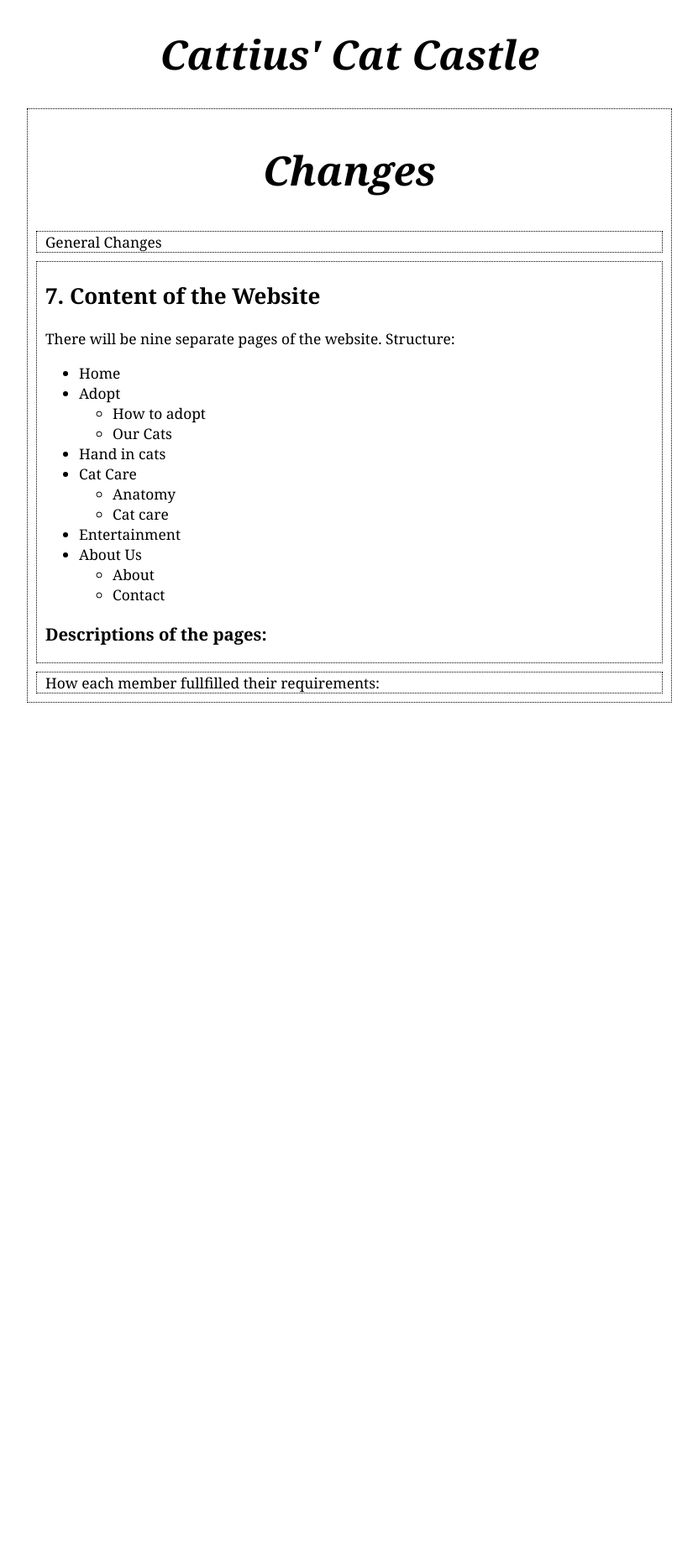
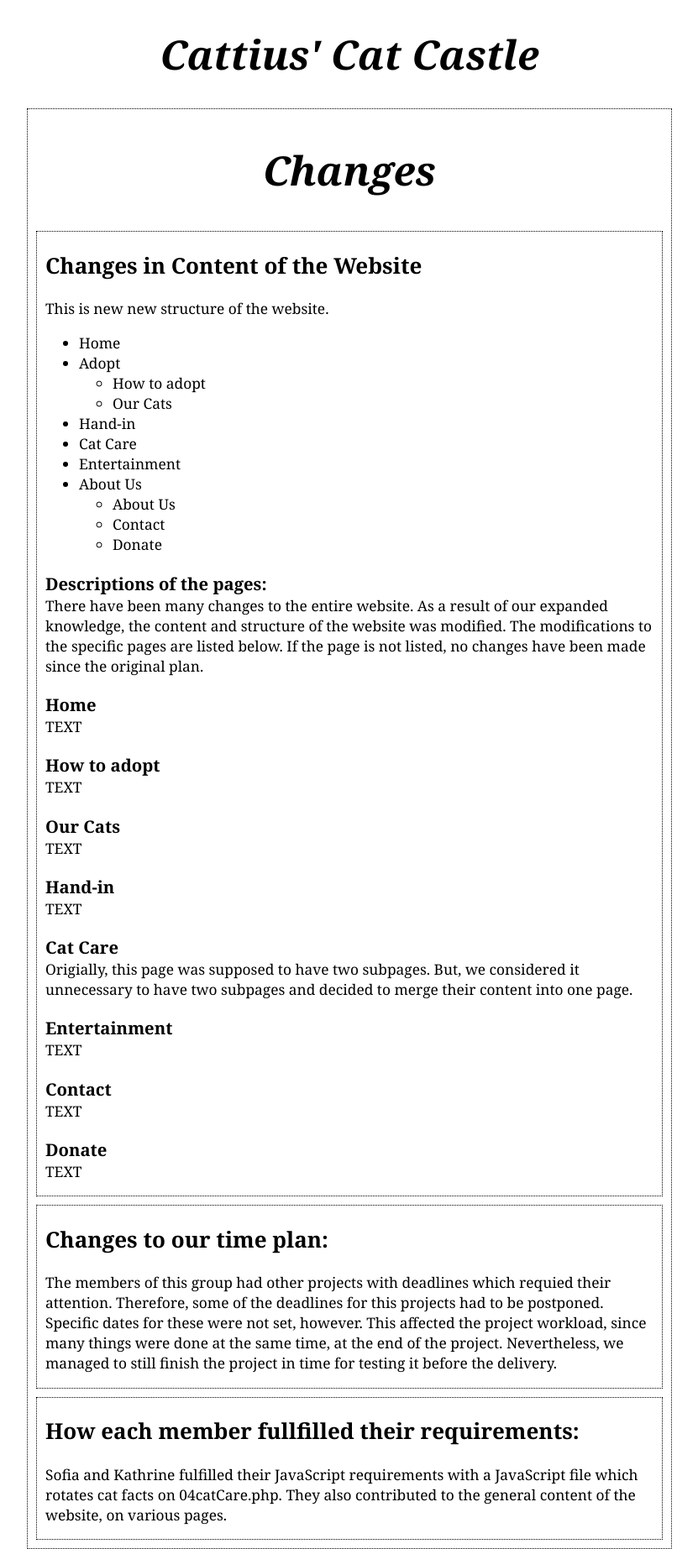
Before and after one commit to kathrinejerichau/catlady, a PHP site: page /P3_changes.html in a window 1280 px wide. Shown: the whole page at 84% size, without its empty margins (224-1055 px from the left). Before the commit the page ends 837 px from the top, so only its background shows below. Run offline with PHP 8.4, Linux system fonts and the light colour scheme.

Commit message:
S och K fix3

```diff
--- a/P3/P3_changes.html
+++ b/P3/P3_changes.html
@@ -14,12 +14,11 @@
 
 	<section>
 		<h1>Changes</h1>
-		<section>General Changes</section>
 		<section id="content">
-	        <h2>7. Content of the Website</h2>
+	        <h2>Changes in Content of the Website</h2>
 
 	        <p>
-	            There will be nine separate pages of the website. Structure:
+	            This is new new structure of the website.
 			</p>
 	            <ul>
 	            	<li>Home</li>
@@ -28,23 +27,58 @@
 	                    <li>How to adopt</li>
 	                    <li>Our Cats</li>
 	                </ul></li>
-	            	<li>Hand in cats</li>
-	                <li>Cat Care
-	                <ul>
-	                    <li>Anatomy</li>
-	                    <li>Cat care</li>
-	                </ul></li>
+	            	<li>Hand-in</li>
+	                <li>Cat Care</li>
 	                <li>Entertainment</li>
 	                <li>About Us
 	                	<ul>
-	                		<li>About</li>
+	                		<li>About Us</li>
 	                		<li>Contact</li>
+	                		<li>Donate</li>
 	                	</ul></li>
 	            </ul>
 
 	        <h3>Descriptions of the pages:</h3>
+	        <p>
+	        	There have been many changes to the entire website. As a result of our expanded knowledge, the content and structure of the website was modified. The modifications to the specific pages are listed below. If the page is not listed, no changes have been made since the original plan.
+	        </p>
+	        <h3>Home</h3>
+	        <p>TEXT</p>
+
+	        <h3>How to adopt</h3>
+	        <p>TEXT</p>
+
+	        <h3>Our Cats</h3>
+	        <p>TEXT</p>
+
+	        <h3>Hand-in</h3>
+	        <p>TEXT</p>
+
+	        <h3>Cat Care</h3>
+	        <p>Origially, this page was supposed to have two subpages. But, we considered it unnecessary to have two subpages and decided to merge their content into one page.</p>
+
+	        <h3>Entertainment</h3>
+	        <p>TEXT</p>
+
+	        <h3>Contact</h3>
+	        <p>TEXT</p>
+
+	        <h3>Donate</h3>
+	        <p>TEXT</p>
 	        </section>
-	        <section>How each member fullfilled their requirements:</section>
+	        <section>
+	        <h2>Changes to our time plan:</h2>
+	        <p>
+	        	The members of this group had other projects with deadlines which requied their attention. Therefore, some of the deadlines for this projects had to be postponed. Specific dates for these were not set, however. This affected the project workload, since many things were done at the same time, at the end of the project. Nevertheless, we managed to still finish the project in time for testing it before the delivery.
+	        </p>
+	        </section>
+
+	        <section>
+	        <h2>How each member fullfilled their requirements:</h2>
+	        <p>
+	        	Sofia and Kathrine fulfilled their JavaScript requirements with a JavaScript file which rotates cat facts on 04catCare.php. They also contributed to the general content of the website, on various pages.
+	        </p>
+	        </section>
 	</section>
 
 
--- a/P3/css/style.css
+++ b/P3/css/style.css
@@ -43,3 +43,13 @@ section {
 table, td, tr {
 	border: solid 1px black;
 }
+
+h3 {
+	margin-bottom: 0px;
+	padding-bottom: 0px;
+}
+
+p {
+	margin-top: 0px;
+	padding-top: 0px;
+}
```
